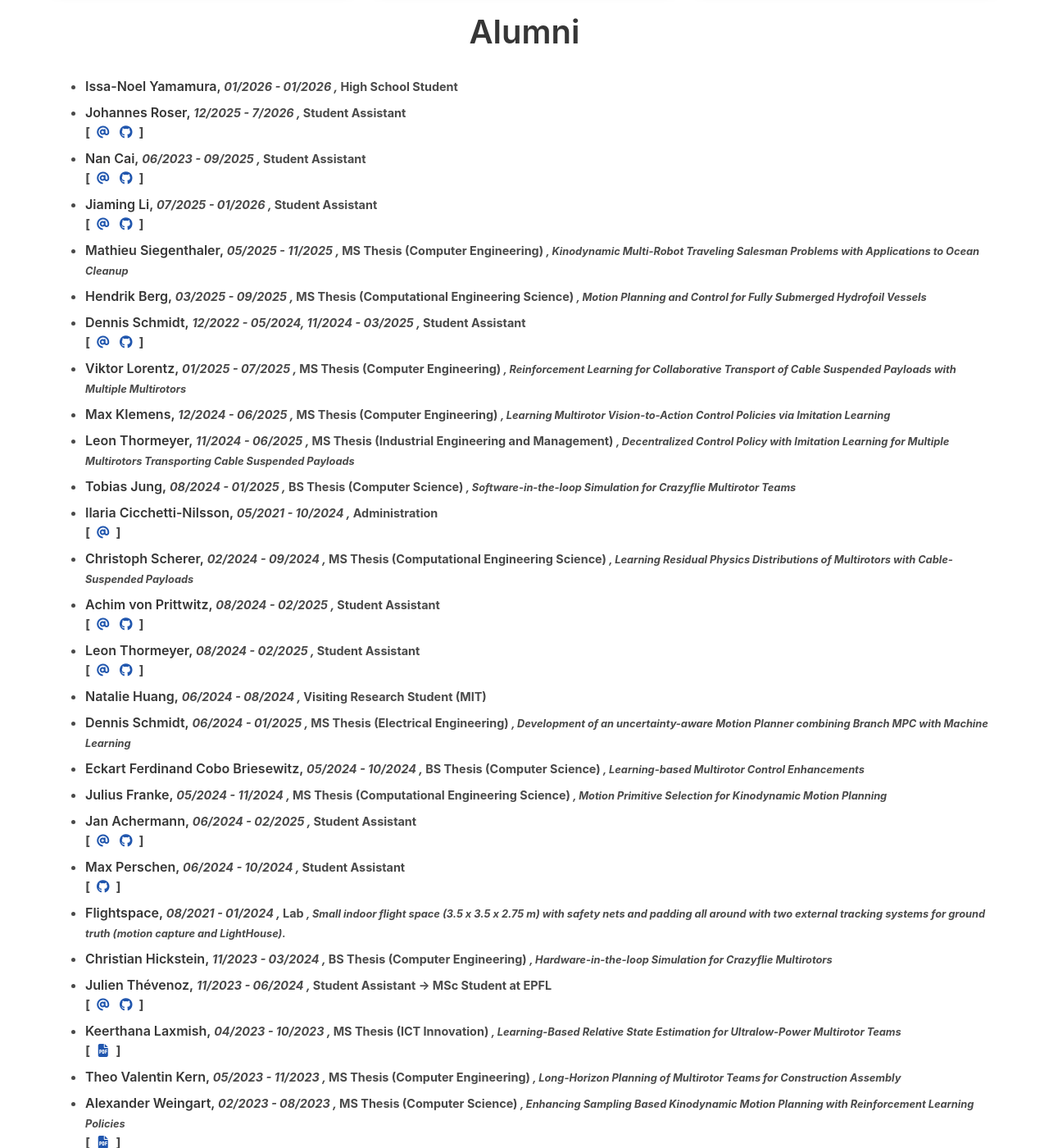
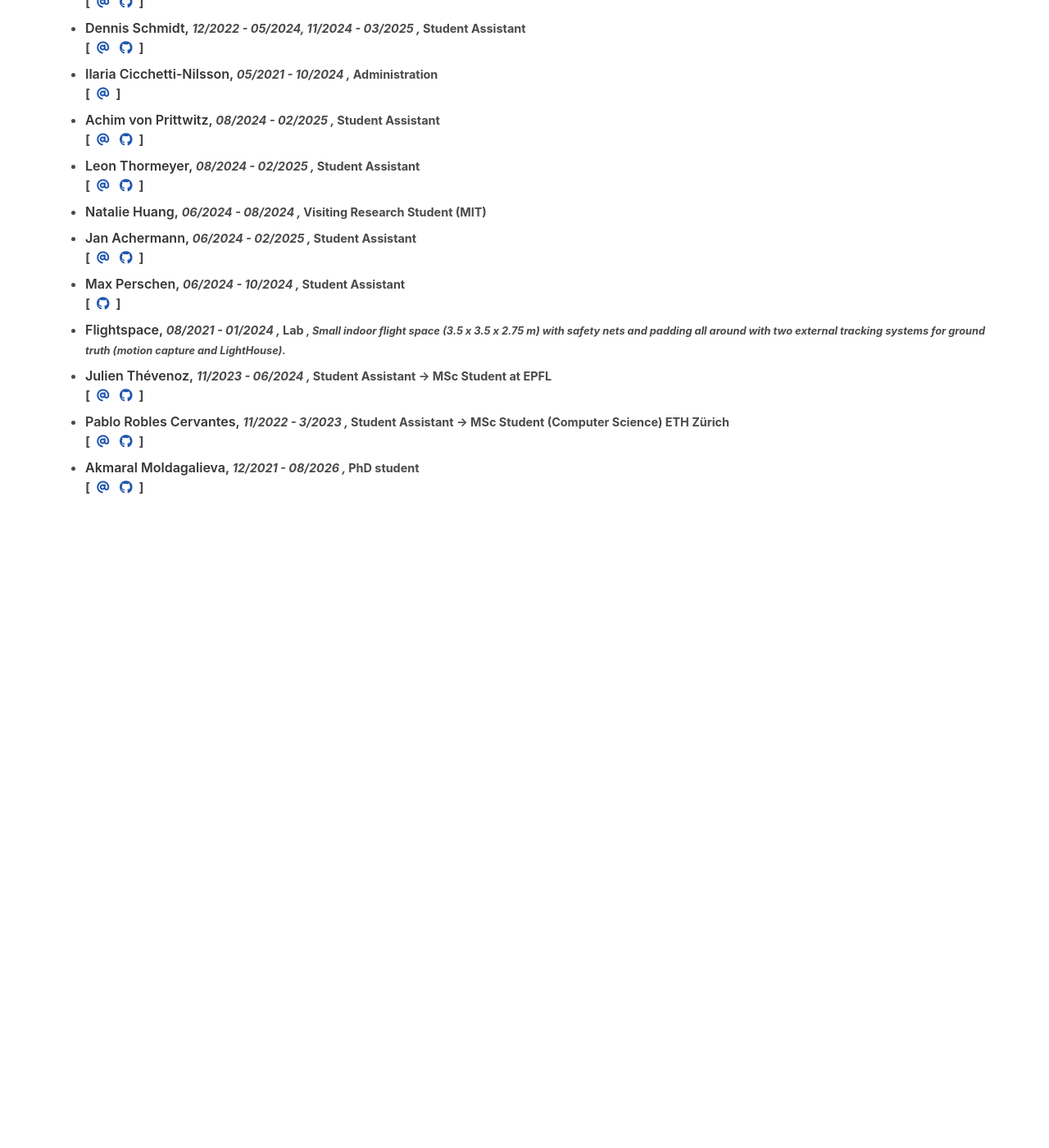
Before and after one commit to IMRCLab/imrclab.github.io, a Jekyll site: the page built from team.html, in a window 1280 px wide and 1400 px high, scrolled down 2337 px. Shown: the whole window at 82% size. Built offline with Jekyll 4.4.1, drawn with Linux system fonts in a browser that asks for light colours; after the commit the page ends 2967 px from its top, so only the background shows below that; some of the changed text lies outside the part shown.

Commit message:
add separate thesis page

```diff
--- a/_data/navigation.yml
+++ b/_data/navigation.yml
@@ -7,6 +7,9 @@
 - name: Teaching
   link: /teaching.html
   icon: fa-solid fa-chalkboard
+- name: Thesis
+  link: /thesis.html
+  icon: fa-solid fa-scroll
 #- name: Projects
 #  link: /projects.html
 #  icon: fas fa-bars-progress
--- a/_data/teaching.yml
+++ b/_data/teaching.yml
@@ -38,7 +38,7 @@
     note: |
       We offer MS and BS thesis topics for students with a strong interest in robotics who are already enrolled at TU Berlin. In addition to our fixed list of topics, we offer customized topics based on mutual interest and technical background. Our highest priorities are that students learn new technical and theoretical skills and enjoy their time working on the thesis. Good mentoring takes time (we meet with our students at least one hour per week); we therefore can only mentor a few students.
 
-      If you are interested in working with us, please contact <a href="mailto:hoenig (at) tu-berlin (dot) de">Wolfgang Hönig</a> with a motivation letter. In your letter, please describe why you are interested, your technical background, and potential projects of interest (if any). If you need an inspiration, you can find examples of past thesis on our publications and teams pages. For us, your enthusiasm for the research area and a desire to participate in a research lab is of utmost importance. We are a highly interdisciplinary and diverse team and we explicitly encourage applications from underrepresented groups.
+      If you are interested in working with us, please contact <a href="mailto:hoenig (at) tu-berlin (dot) de">Wolfgang Hönig</a> with a motivation letter. In your letter, please describe why you are interested, your technical background, and potential projects of interest (if any). If you need an inspiration, you can find examples of past thesis on our publications and thesis pages. For us, your enthusiasm for the research area and a desire to participate in a research lab is of utmost importance. We are a highly interdisciplinary and diverse team and we explicitly encourage applications from underrepresented groups.
 
     apply: |
         mailto: hoenig (at) tu-berlin (dot) de?subject=Application for MSc/BSc thesis&body=Please attach a single PDF with your motivation letter
--- a/publications.html
+++ b/publications.html
@@ -12,7 +12,7 @@
   <p>This list only includes publications since the lab was founded. For other relevant publications see Wolfgang Hönig's <a href="https://whoenig.github.io/">personal webpage</a>.
   </p>
 
-  <p>For BS/MS/PhD theses, please check the <a href="team.html#alumni">alumni page</a>.
+  <p>For BS/MS/PhD theses, please check the <a href="thesis.html#past">thesis page</a> or the <a href="team.html#alumni">alumni page</a>.
   </p>
 
   {% bibliography --query @article @inproceedings %}
--- a/teaching.html
+++ b/teaching.html
@@ -16,43 +16,6 @@
 
     </div>
 </div>
-
-<div class="section-heading">
-    <h2 class="title is-2">MSc/BSc Thesis</h2>
-</div>
-
-<div class="container">
-    <!-- We recommend <a href="https://www.theses.tu-berlin.de/de/theses?currentEvents%5Bfilter%5D%5Bcustom_value_institutes%5D%5B0%5D=45c0629f-1a41-4ee9-927c-130e394f6354">(I)STROD - (International) Student Thesis and Research Opportunities Database</a> to find a thesis topic. -->
-    For past thesis topics as well as submitted theses, please take a look at our <a href="team.html#alumni">alumni page</a>.
-</div>
-
-<div class="container">
-    <div class="tile is-ancestor is-flex-wrap">
-
-        {% for course in site.data.teaching.thesis %}
-            {% include course.html %}
-        {%- endfor %}
-
-    </div>
-</div>
-
-<!-- <div class="section-heading">
-    <h3 class="title is-3">Past MSc/BSc Thesis</h3>
-</div>
-
-<div class="container">
-    <ul class="paper">
-
-        {% for member in site.data.team.team reversed %}
-            {% if member.end %}
-                {% if member.role contains "Thesis" %}
-                    {% include teammember_list.html %}
-                {% endif %}
-            {% endif %}
-        {%- endfor %}
-
-    </ul>
-</div> -->
 
 <div class="section-heading">
     <h2 class="title is-2">Winter 2026/27</h2>
--- a/team.html
+++ b/team.html
@@ -41,34 +41,19 @@
     </div>
 </div>
 
-<div class="section-heading">
-    <h2 class="title is-2">Thesis Supervision</h2>
-</div>
-
-<div class="container">
-    <div class="team tile is-ancestor is-flex-wrap">
-
-        {% for member in site.data.team.team reversed %}
-            {% if member.role contains "Thesis" %}
-                {% unless member.end %}
-                    {% include teammember.html %}
-                {% endunless %}
-            {% endif %}
-        {%- endfor %}
-
-    </div>
-</div>
-
 <div class="section-heading" id="alumni">
     <h2 class="title is-2">Alumni</h2>
 </div>
 
 <div class="container">
+    <p>For past BS/MS theses, please see the <a href="thesis.html#past">thesis page</a>.</p>
     <ul class="paper">
 
         {% for member in site.data.team.team reversed %}
             {% if member.end %}
-                {% include teammember_list.html %}
+                {% unless member.role contains "Thesis" %}
+                    {% include teammember_list.html %}
+                {% endunless %}
             {% endif %}
         {%- endfor %}
 
--- /dev/null
+++ b/thesis.html
@@ -0,0 +1,60 @@
+---
+layout: default
+title: IMRC Thesis
+---
+
+<div class="section-heading">
+    <h2 class="title is-2">PhD/MSc/BSc Thesis</h2>
+</div>
+
+<div class="container">
+    <!-- We recommend <a href="https://www.theses.tu-berlin.de/de/theses?currentEvents%5Bfilter%5D%5Bcustom_value_institutes%5D%5B0%5D=45c0629f-1a41-4ee9-927c-130e394f6354">(I)STROD - (International) Student Thesis and Research Opportunities Database</a> to find a thesis topic. -->
+    For open PhD positions, please take a look at our <a href="jobs.html">jobs page</a>.
+    For MSc/BSc theses, please see the topics below.
+</div>
+
+<div class="container">
+    <div class="tile is-ancestor is-flex-wrap">
+
+        {% for course in site.data.teaching.thesis %}
+            {% include course.html %}
+        {%- endfor %}
+
+    </div>
+</div>
+
+<div class="section-heading">
+    <h2 class="title is-2">Current Thesis Supervision</h2>
+</div>
+
+<div class="container">
+    <div class="team tile is-ancestor is-flex-wrap">
+
+        {% for member in site.data.team.team reversed %}
+            {% if member.role contains "Thesis" %}
+                {% unless member.end %}
+                    {% include teammember.html %}
+                {% endunless %}
+            {% endif %}
+        {%- endfor %}
+
+    </div>
+</div>
+
+<div class="section-heading" id="past">
+    <h2 class="title is-2">Past Thesis</h2>
+</div>
+
+<div class="container">
+    <ul class="paper">
+
+        {% for member in site.data.team.team reversed %}
+            {% if member.end %}
+                {% if member.role contains "Thesis" %}
+                    {% include teammember_list.html %}
+                {% endif %}
+            {% endif %}
+        {%- endfor %}
+
+    </ul>
+</div>
```
